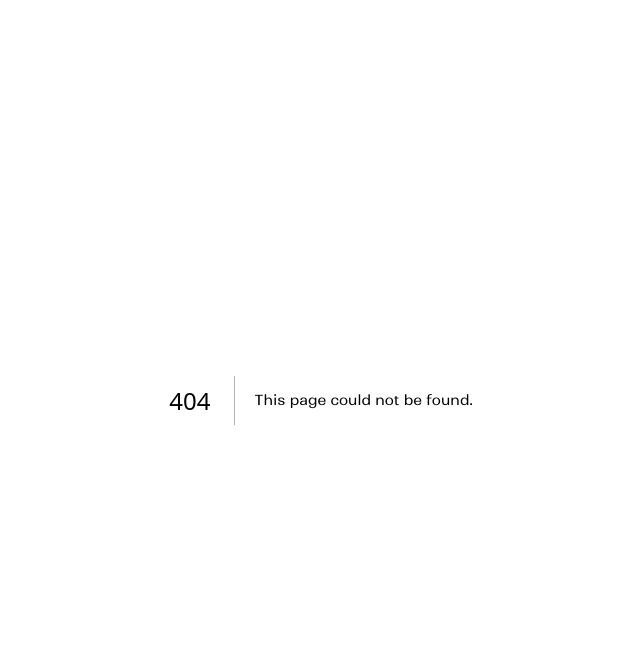
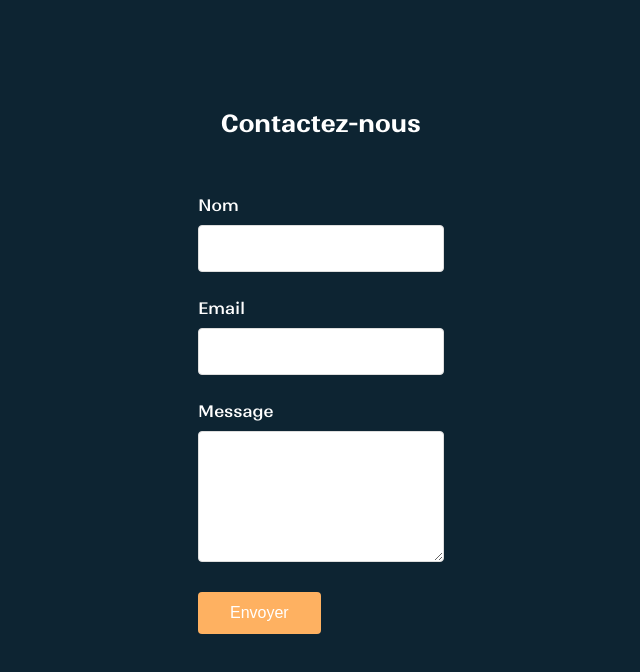
Before and after one commit to Mayel-0/Tech_Talk-Remaster-JS, a Next.js app: page /contact in a window 1280 px wide. Before the commit this address had no page. Shown: the top 672 px of the page, without its empty margins (319-959 px from the left). Built offline with nearby package versions, Linux system fonts and the light colour scheme.

Commit message:
add page contact

```diff
--- /dev/null
+++ b/src/app/contact/page.tsx
@@ -0,0 +1,24 @@
+export default function ContactPage() {
+  return (
+    <main className="container views">
+      <h2>Contactez-nous</h2>
+      <form id="contactForm" className="contact-form">
+        <div className="form-group">
+          <label htmlFor="name">Nom</label>
+          <input type="text" id="name" name="name" required />
+        </div>
+        <div className="form-group">
+          <label htmlFor="email">Email</label>
+          <input type="email" id="email" name="email" required />
+        </div>
+        <div className="form-group">
+          <label htmlFor="message">Message</label>
+          <textarea id="message" name="message" rows={5} required></textarea>
+        </div>
+        <button type="submit">Envoyer</button>
+      </form>
+      <div className="backgroundSVG">
+      </div>
+    </main>
+  )
+}
```
